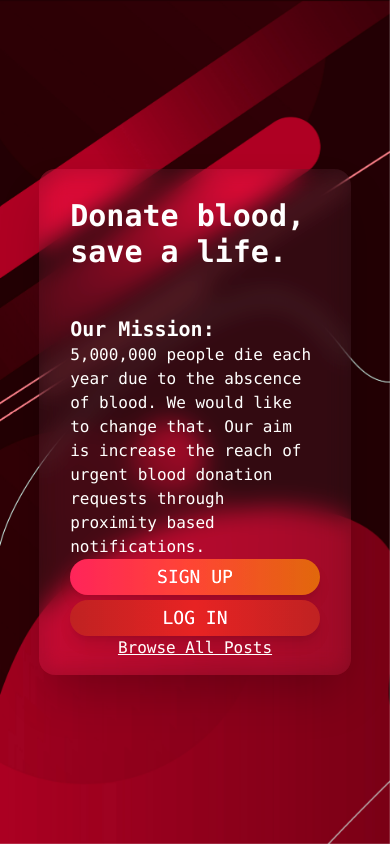
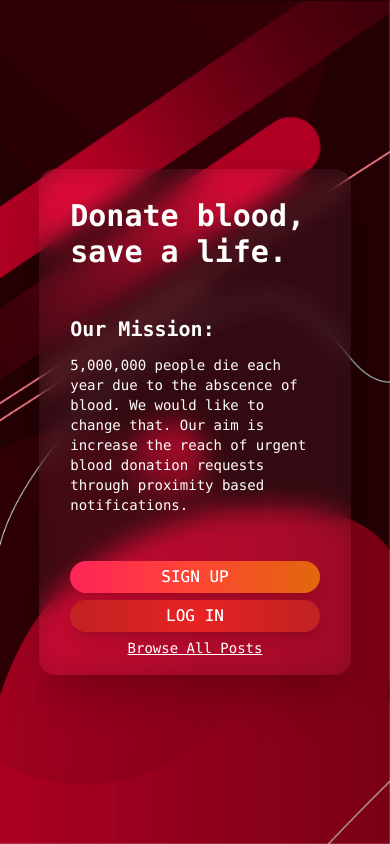
Before and after one commit to hadizorkot331/Blood-Donation-Platform, a Django app: page / in a window 390 px wide. Run offline with Django 4.2, Linux system fonts and the light colour scheme; parts of the project's set-up code (start-up, migrations or seed data) failed here and were passed over; some libraries are stand-ins or nearby versions.

Commit message:
Fixed test overflow (again)

```diff
--- a/bloodDonationPlatform/users/templates/users/landing-page.html
+++ b/bloodDonationPlatform/users/templates/users/landing-page.html
@@ -20,27 +20,27 @@
             </div>
             <div class="w-4/5 h-2/5 flex flex-col">
                 <p class="basis-1/5 text-xl font-mono text-slate-200 font-semibold lg:text-2xl">Our Mission:</p>
-                <p class="basis-4/5 font-mono font-thin text-slate-200 lg:text-xl md:text-base sm:text-sm">5,000,000 people die each year due to
+                <p class="basis-4/5 font-mono font-thin text-slate-200 lg:text-xl md:text-base text-sm">5,000,000 people die each year due to
                     the
                     abscence of blood. We would like to change that. Our aim is increase the reach of urgent blood
                     donation requests through proximity based notifications.
                 </p>
             </div>
-            <div class=" w-4/5 h-1/5 md:h-2/5 mt-3 md:mt-1 flex flex-col  justify-evenly">
+            <div class=" w-4/5 h-1/5 md:h-2/5 mt-3 md:mt-1 flex flex-col justify-evenly">
                 <a href="{% url 'users:register' %}">
                     <button
                         class="bg-gradient-to-r w-full from-rose-600 to-amber-700 font-mono font-thin rounded-3xl py-1 md:py-2 px-12
-                    text-slate-200 text-lg shadow-lg transition duration-300 hover:saturate-[1.25] hover:drop-shadow-lg">
+                    text-slate-200 md:text-lg text-base shadow-lg transition duration-300 hover:saturate-[1.25] hover:drop-shadow-lg">
                         SIGN UP
                     </button>
                 </a>
                 <a href="{% url 'users:login' %}">
                     <button
-                        class="bg-gradient-to-r w-full from-red-800 via-red-700 to-red-800 font-mono font-thin rounded-3xl py-1 md:py-2 px-12 text-slate-200 text-lg shadow-lg transition duration-200 hover:saturate-[1.25] mt-1 md:mt-0">
+                        class="bg-gradient-to-r w-full from-red-800 via-red-700 to-red-800 font-mono font-thin rounded-3xl py-1 md:py-2 px-12 text-slate-200 md:text-lg text-base shadow-lg transition duration-200 hover:saturate-[1.25] mt-1 md:mt-0">
                         LOG IN
                     </button>
                 </a>
-                <div class="text-center text-white font-mono">
+                <div class="text-center text-white font-mono text-sm pt-1 md:text-base">
                     <a href="{% url 'posts:all-posts' %}" class="underline bold">Browse All Posts</a>
                 </div>
             </div>
```
